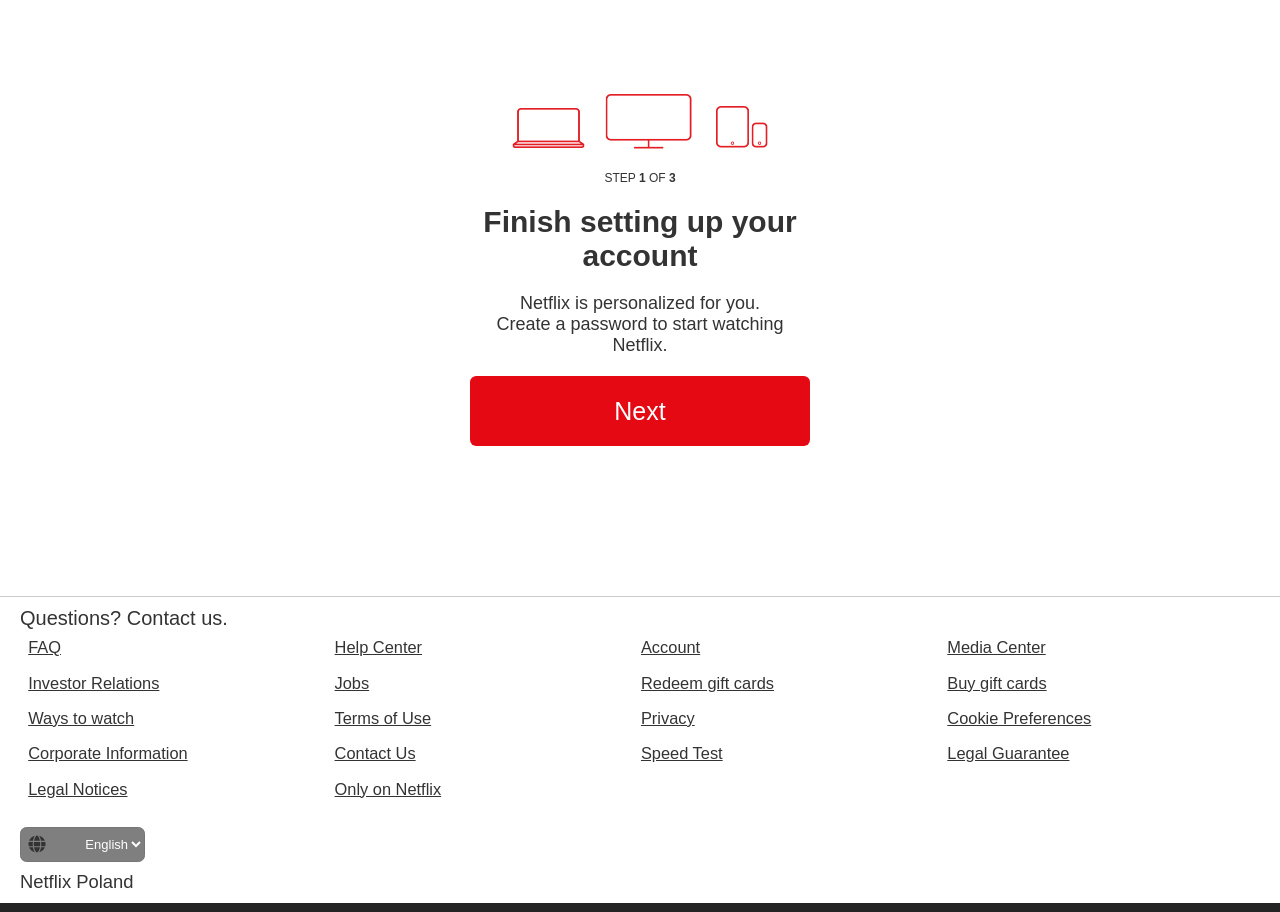
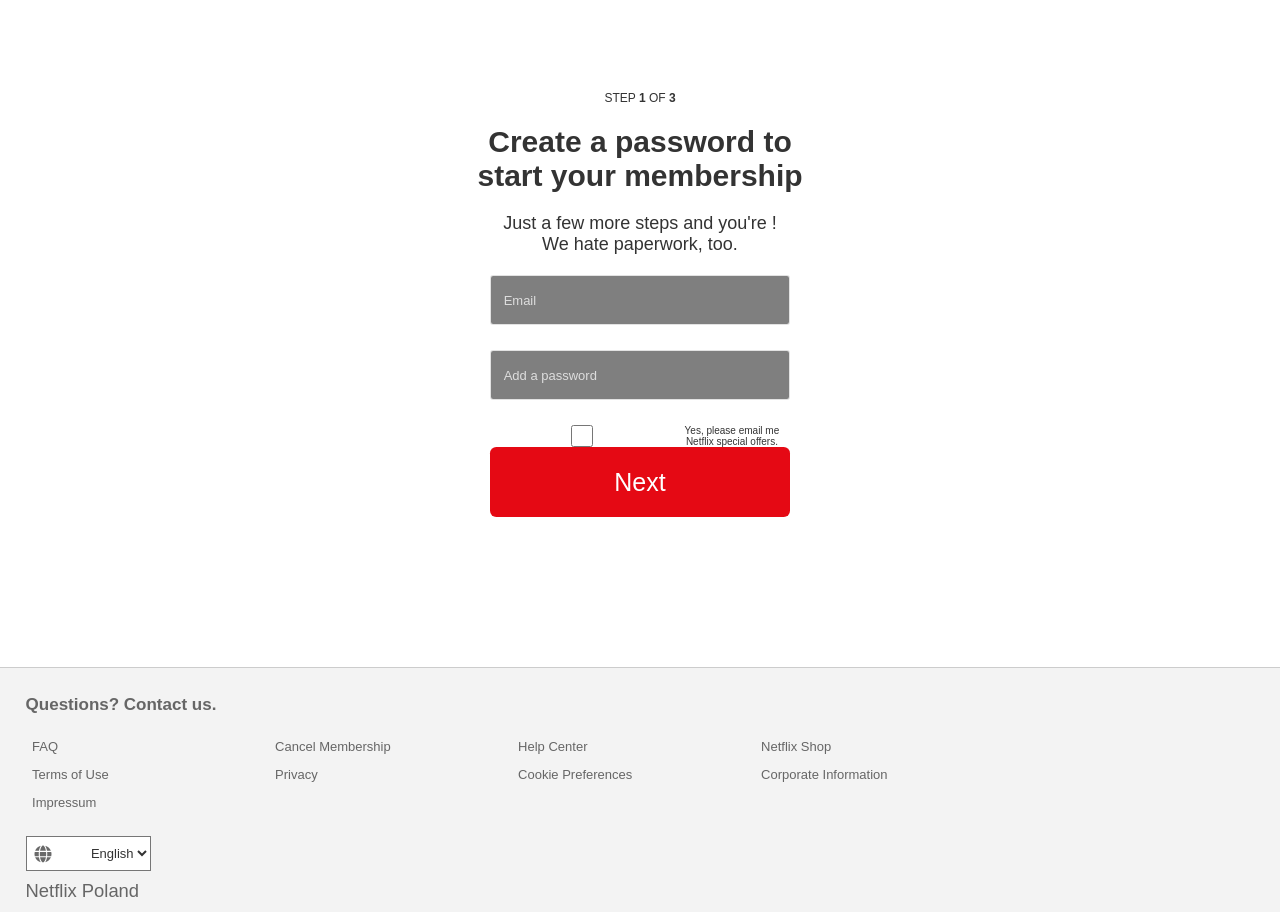
Before and after one commit to KamilSzostek/NetflixClone, a Next.js app: page /signup in a window 1280 px wide. Shown: the part 160-1072 px from the top of the page. Built offline with nearby package versions, Linux system fonts and the light colour scheme.

Commit message:
validation functions refactor

```diff
--- a/src/components/Footer/Footer.module.scss
+++ b/src/components/Footer/Footer.module.scss
@@ -17,7 +17,33 @@
         font-size: clamp(1.2rem, 1.2rem + 0.5vw, 2rem);
     }
 }
-@media(min-width: 992px){
+.lightbg{
+    padding-left: 2vw;
+    background: #F3F3F3;
+    color: #333333bb;
+    h3{
+        margin-block: 1em;
+        font-size: 1.7rem;
+        font-weight: bold;
+    }
+    ul{
+        max-width: 1000px;
+        li{
+            font-size: clamp(1rem, 1rem + 0.5vw, 1.3rem);
+            text-decoration: none;
+            &:hover{
+                cursor: pointer;
+                text-decoration: underline;
+            }
+        }
+    }
+    select{
+        background: #fff;
+        color: #333;
+        border-radius: 0;
+    }
+}
+@media(min-width: 526px){
     .footer{
         ul{
             li{
@@ -26,7 +52,7 @@
         }
     }
 }
-@media(min-width: 1200px){
+@media(min-width: 756px){
     .footer{
         ul{
             li{
@@ -35,3 +61,12 @@
         }
     }
 }
+@media(min-width: 992px){
+    .footer{
+        ul{
+            li{
+                width: calc(25% - 20px);
+            }
+        }
+    }
+}
--- a/src/components/Footer/Footer.tsx
+++ b/src/components/Footer/Footer.tsx
@@ -4,28 +4,18 @@
 
 import styles from './Footer.module.scss'
 
-const Footer: FC = (props) => {
-    return (<footer className={styles.footer}>
+interface IFooterProps{
+    linkList: string[],
+    lightBg?: boolean
+}
+
+const Footer: FC<IFooterProps> = ({linkList, lightBg}) => {
+    const footerStyle = lightBg ? `${styles.footer} ${styles.lightbg}` : styles.footer
+    const links = linkList.map((link, key) => (<li key={key}>{link}</li>))
+    return (<footer className={footerStyle}>
         <h3>Questions? Contact us.</h3>
         <ul>
-            <li>FAQ</li>
-            <li>Help Center</li>
-            <li>Account</li>
-            <li>Media Center</li>
-            <li>Investor Relations</li>
-            <li>Jobs</li>
-            <li>Redeem gift cards</li>
-            <li>Buy gift cards</li>
-            <li>Ways to watch</li>
-            <li>Terms of Use</li>
-            <li>Privacy</li>
-            <li>Cookie Preferences</li>
-            <li>Corporate Information</li>
-            <li>Contact Us</li>
-            <li>Speed Test</li>
-            <li>Legal Guarantee</li>
-            <li>Legal Notices</li>
-            <li>Only on Netflix</li>
+            {links}
         </ul>
         <ResponsiveSelect icon={faGlobe} name='language' id='lang' />
         <h4>Netflix Poland</h4>
--- a/src/components/NavBar/NavBar.module.scss
+++ b/src/components/NavBar/NavBar.module.scss
@@ -20,15 +20,4 @@
 
 .static{
     position: static;
-
-    a{
-        background: none;
-        color: #333;
-        font-size: 1.9rem;
-        font-weight: normal;
-        &:hover{
-            background: none;
-            text-decoration: underline;
-        }
-    }
 }
--- /dev/null
+++ b/src/components/SignUpSection/SignUpSection.module.scss
@@ -0,0 +1,42 @@
+.section {
+    display: flex;
+    flex-direction: column;
+    justify-content: center;
+    align-items: center;
+    gap: 20px;
+    width: 340px;
+    text-align: center;
+
+    h2 {
+        font-size: 3rem;
+        font-weight: bold;
+    }
+
+    h3 {
+        font-size: 1.2rem;
+        text-transform: uppercase;
+
+        span {
+            font-weight: bold;
+        }
+    }
+
+    p {
+        font-size: 1.8rem;
+        text-align: center;
+    }
+
+    button {
+        width: 100%;
+        height: 70px;
+        font-size: 2.5rem;
+        font-weight: normal;
+    }
+
+    input {
+        width: 100%;
+    }
+    label{
+        display: flex;
+    }
+}
--- a/src/components/SignUpSection/SignUpSection.tsx
+++ b/src/components/SignUpSection/SignUpSection.tsx
@@ -1,12 +1,13 @@
-import { FC, ReactElement, useRef} from 'react';
+import { FC, ReactElement, useRef } from 'react';
 import { CSSTransition } from 'react-transition-group';
+import styles from './SignUpSection.module.scss'
 
 interface ISignUpSectionProps {
     children: ReactElement,
     showSection?: boolean
 }
 
-const SignUpSection: FC<ISignUpSectionProps> = ({children, showSection}) => {
+const SignUpSection: FC<ISignUpSectionProps> = ({ children, showSection }) => {
     const sectionRef = useRef<HTMLElement>(null)
 
     return (
@@ -16,7 +17,9 @@
             timeout={300}
             unmountOnExit={true}
         >
-            {children}
+            <section className={styles.section}>
+                {children}
+            </section>
         </CSSTransition>
     );
 };
--- /dev/null
+++ b/src/helpers/validationFunctions.ts
@@ -0,0 +1,14 @@
+export function emailValidation(inputValue: string){
+    const emailRegex = new RegExp('^[a-zA-Z0-9]+(?:\.[a-zA-Z0-9]+)*@[a-zA-Z0-9]+(?:\.[a-zA-Z0-9]+)*$')
+    if (inputValue.match(emailRegex))
+        return true
+    else
+        return false
+}
+
+export function passwordValidation(inputValue: string){
+    if(inputValue.length < 4 || inputValue.length > 60)
+        return true
+    else
+        return false
+}
--- a/src/pages/index.tsx
+++ b/src/pages/index.tsx
@@ -4,6 +4,8 @@
 import Footer from '@/components/Footer/Footer'
 
 export default function Home() {
+  const footerLinkArr = ['FAQ', 'Help Center', 'Account', 'Media Center', 'Investor Relations', 'Jobs', 'Redeem gift cards', 'Buy gift cards', 'Terms of Use', 'Privacy', 'Cookie Preferences', 'Corporate Information', 'Contact Us', 'Speed test', 'Legal Guarantee', 'Legal Notices', 'Only Netflix']
+
   return (
     <>
       <Head>
@@ -14,7 +16,7 @@
       </Head>
       <Header />
       <Main />
-      <Footer />
+      <Footer linkList={footerLinkArr}/>
     </>
   )
 }
--- a/src/pages/signup/index.tsx
+++ b/src/pages/signup/index.tsx
@@ -10,6 +10,7 @@
 import CheckList from '@/components/CheckList/CheckList';
 
 import styles from '../../styles/SignUp.module.scss'
+import { emailValidation, passwordValidation } from '@/helpers/validationFunctions';
 
 const SignUp: FC = () => {
     const [email, setEmail] = useState('')
@@ -17,12 +18,13 @@
     const [password, setPassword] = useState('')
     const [passwordValidMessage, setPasswordValidMessage] = useState('')
     const [stepNumber, setStepNumber] = useState(1)
-    const [showFirstSection, setShowFirstSection] = useState(true)
-    const [showSecondSection, setShowSecondSection] = useState(false)
+    const [showFirstSection, setShowFirstSection] = useState(false)
+    const [showSecondSection, setShowSecondSection] = useState(true)
     const [showThirdSection, setShowThirdSection] = useState(false)
     const [showFourthSection, setShowFourthSection] = useState(false)
     const totalStepInteger = 3
 
+    const linkArr = ['FAQ', 'Cancel Membership', 'Help Center', 'Netflix Shop', 'Terms of Use', 'Privacy', 'Cookie Preferences', 'Corporate Information', 'Impressum']
     const preplanArr = ['No commitments, cancel anytime.', 'Endless entertainment for one low price.', 'Enjoy Netflix on all your devices.']
 
     function showSectionHandler(buttonNumber: number) {
@@ -42,12 +44,11 @@
     }
 
     const submitHandler = (e: React.FormEvent<HTMLFormElement>) => {
-        const emialRegex = new RegExp('/^(([^<>()\[\]\\.,;:\s@"]+(\.[^<>()\[\]\\.,;:\s@"]+)*)|(".+"))@((\[[0-9]{1,3}\.[0-9]{1,3}\.[0-9]{1,3}\.[0-9]{1,3}])|(([a-zA-Z\-0-9]+\.)+[a-zA-Z]{2,}))$/')
         e.preventDefault()
         email === '' && setEmaiValidMessage('Email is required')
-        !emialRegex.test(email) ? setEmaiValidMessage('Email is incorrect') : setEmaiValidMessage('')
+        emailValidation(email) ? setEmaiValidMessage('Email is incorrect') : setEmaiValidMessage('')
         password === '' && setPasswordValidMessage('Password is required.');
-        (password.length < 4 || password.length > 60) ? setPasswordValidMessage('Your password must contain between 4 and 60 characters.') : setPasswordValidMessage('');
+        passwordValidation(password) ? setPasswordValidMessage('') : setPasswordValidMessage('Your password must contain between 4 and 60 characters.')
         if (emailValidMessage === '' && passwordValidMessage === '') {
             stepNumberHandler()
             showSectionHandler(2)
@@ -59,20 +60,20 @@
     }
     return (
         <div className={styles.signup}>
-            <NavBar linkLogo showSignButton isStatic />
+            <NavBar linkLogo showSignButton isStatic/>
             <main className={styles.main}>
                 <SignUpSection showSection={showFirstSection}>
-                    <section>
+                    <>
                         <Image width={260} height={60} src={Devices} alt='devices' />
                         <h3>step <span>{stepNumber}</span> of <span>{totalStepInteger}</span></h3>
                         <h2>Finish setting up your account</h2>
                         <p>Netflix is personalized for you. <br /> Create a password to start watching Netflix.</p>
                         <BaseButton text='Next' isBig onClick={() => showSectionHandler(1)} />
-                    </section>
+                    </>
                 </SignUpSection>
                 <SignUpSection showSection={showSecondSection}>
-                    <section>
-                        <h3>step {stepNumber} of {totalStepInteger}</h3>
+                    <>
+                        <h3>step <span>{stepNumber}</span> of <span>{totalStepInteger}</span></h3>
                         <h2>Create a password to start your membership</h2>
                         <p>Just a few more steps and you're !<br /> We hate paperwork, too.</p>
                         <form onSubmit={submitHandler}>
@@ -85,18 +86,18 @@
                             <label htmlFor="remember"><input id='remember' type='checkbox' />Yes, please email me Netflix special offers.</label>
                             <BaseButton text='Next' isBig />
                         </form>
-                    </section>
+                    </>
                 </SignUpSection>
                 <SignUpSection showSection={showThirdSection}>
-                    <section>
+                    <>
                         <Image width={200} height={100} src={Devices} alt='devices' />
                         <h3>step {stepNumber} of {totalStepInteger}</h3>
                         <CheckList content={preplanArr} />
                         <BaseButton text='Next' linkPath='/singup/planform' isBig onClick={() => { showSectionHandler(3); stepNumberHandler() }} />
-                    </section>
+                    </>
                 </SignUpSection>
             </main>
-            <Footer />
+            <Footer linkList={linkArr} lightBg/>
         </div>
 
     );
--- a/src/styles/SignUp.module.scss
+++ b/src/styles/SignUp.module.scss
@@ -8,37 +8,15 @@
         padding-block: 150px;
         border-top: 1px solid rgba(0, 0, 0, 0.2);
         border-bottom: 1px solid rgba(0, 0, 0, 0.2);
-
-        section{
-            display: flex;
-            flex-direction: column;
-            justify-content: center;
-            align-items: center;
-            gap: 20px;
-            width: 340px;
-            text-align: center;
-
-            h2{
-                font-size: 3rem;
-                font-weight: bold;
-            }
-            h3{
-                font-size: 1.2rem;
-                text-transform: uppercase;
-                span{
-                    font-weight: bold;
-                }
-            }
-            p{
-                font-size: 1.8rem;
-                text-align: center;
-            }
-            button{
-                width: 100%;
-                height: 70px;
-                font-size: 2.5rem;
-                font-weight: normal;
-            }
+    }
+    a{
+        background: none;
+        color: #333;
+        font-size: 1.9rem;
+        font-weight: normal;
+        &:hover{
+            background: none;
+            text-decoration: underline;
         }
     }
 }
```
Also changed, not shown: src/components/Memebership/Membership.tsx (+6 -7 lines), src/components/ui/BaseButton/BaseButton.module.scss (line endings or trailing spaces).
